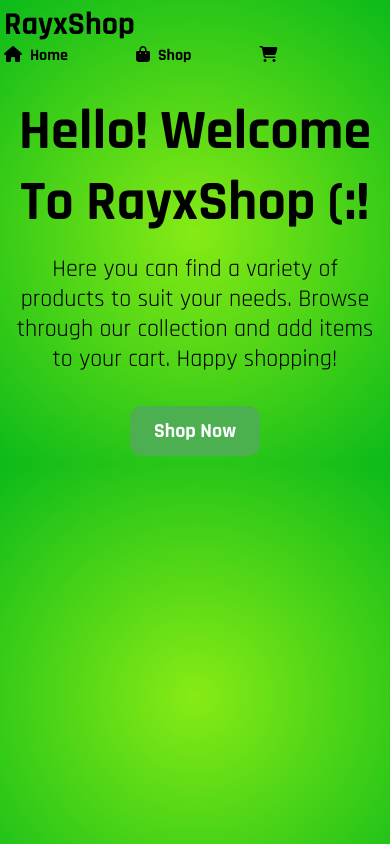
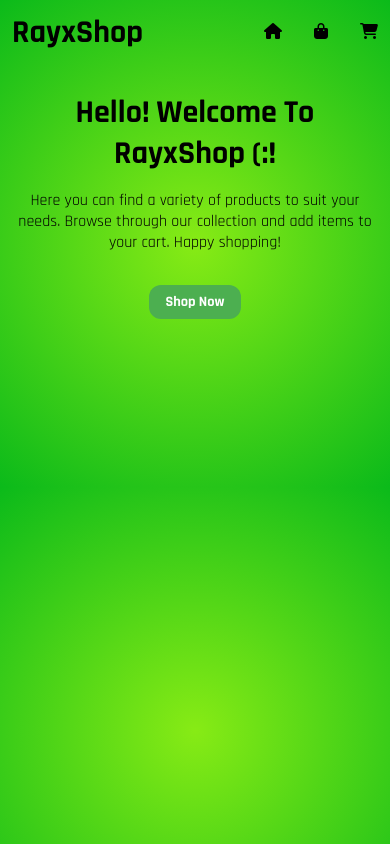
Before and after one commit to rayx3000/shopping-cart, a React (Vite) app: page / in a window 390 px wide. Built offline with nearby package versions, Linux system fonts and the light colour scheme; a web font is replaced by a local one.

Commit message:
make homepage and header interactive into smaller width

```diff
--- a/src/components/Header/Header.css
+++ b/src/components/Header/Header.css
@@ -1,5 +1,5 @@
 header{
-    padding: 1%;
+    padding: 12px;
     display: flex;
     justify-content: space-between;
     align-items: center;
@@ -41,3 +41,15 @@ nav ul li .nav-link:active{
     top: -10px;
     right: -10px;
 }
+
+@media(max-width: 900px) {
+    nav ul {
+        gap: 2rem;
+    }
+}
+
+@media(max-width: 525px) {
+    .label {
+        display: none;
+    }
+}
--- a/src/components/Header/Header.jsx
+++ b/src/components/Header/Header.jsx
@@ -11,13 +11,13 @@ const Header = ({ cartItemCount = 0 }) => {
             <li>
               <Link className='nav-link' to="/">
                 <span><i className="fa-solid fa-house"></i></span>
-                <span>Home</span>
+                <span className='label'>Home</span>
               </Link>
             </li>
             <li>
               <Link className='nav-link' to="/shop">
                 <span><i className="fa-solid fa-shopping-bag"></i></span>
-                <span>Shop</span>
+                <span className='label'>Shop</span>
               </Link>
             </li>
             <li>
--- a/src/pages/Home/Home.css
+++ b/src/pages/Home/Home.css
@@ -42,3 +42,36 @@
     background-color: #3e8e41;
     transform: translateY(-2px);
 }
+
+@media(max-width: 900px) {
+    .home{
+        height: 50vh;
+    }
+
+    .home h1{
+        font-size: 2.75rem;
+    }
+
+    .home p{
+        font-size: 1.25rem;
+    }
+
+    .home button{
+        font-size: 1.12rem;
+    }
+}
+
+@media(max-width: 525px) {
+    .home h1{
+        font-size: 2rem;
+    }
+
+    .home p{
+        font-size: 1rem;
+    }
+
+    .home button{
+        font-size: 0.9rem;
+        padding: 0.5rem 1rem;
+    }
+}
```
